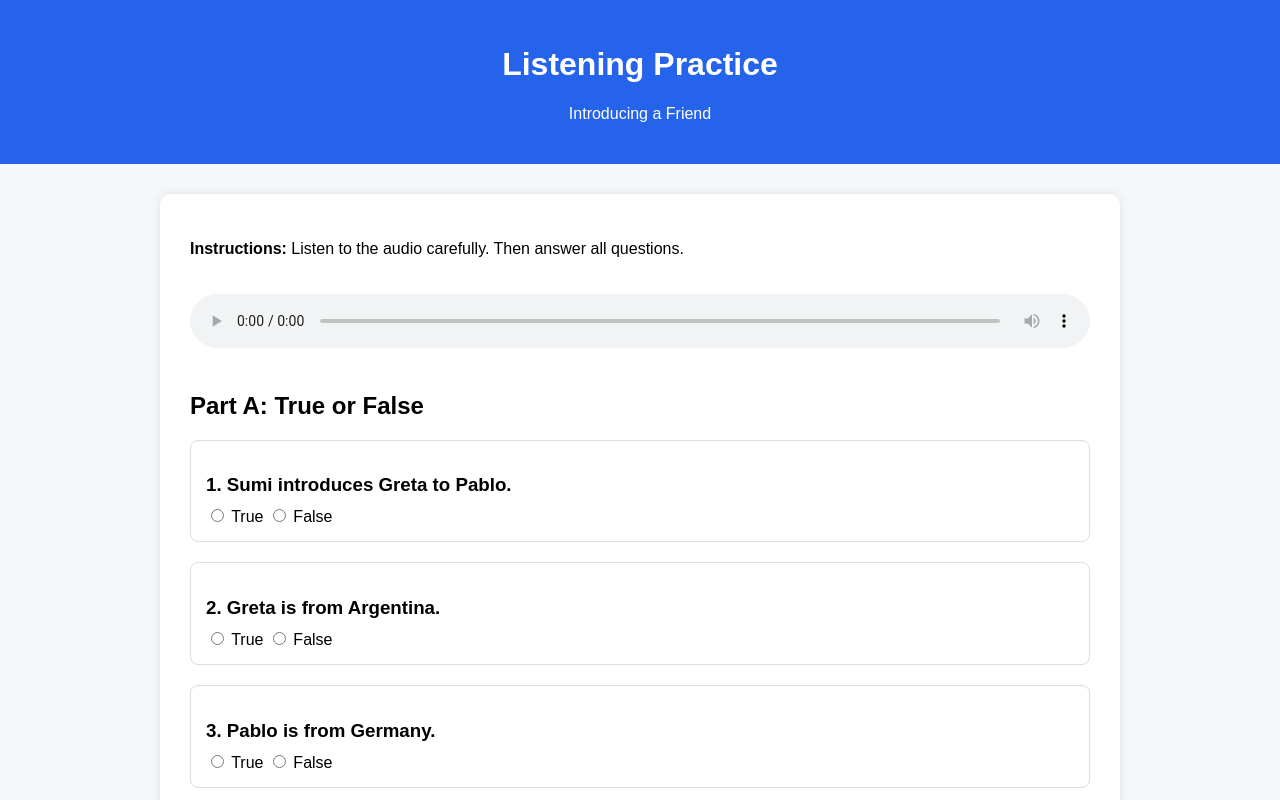
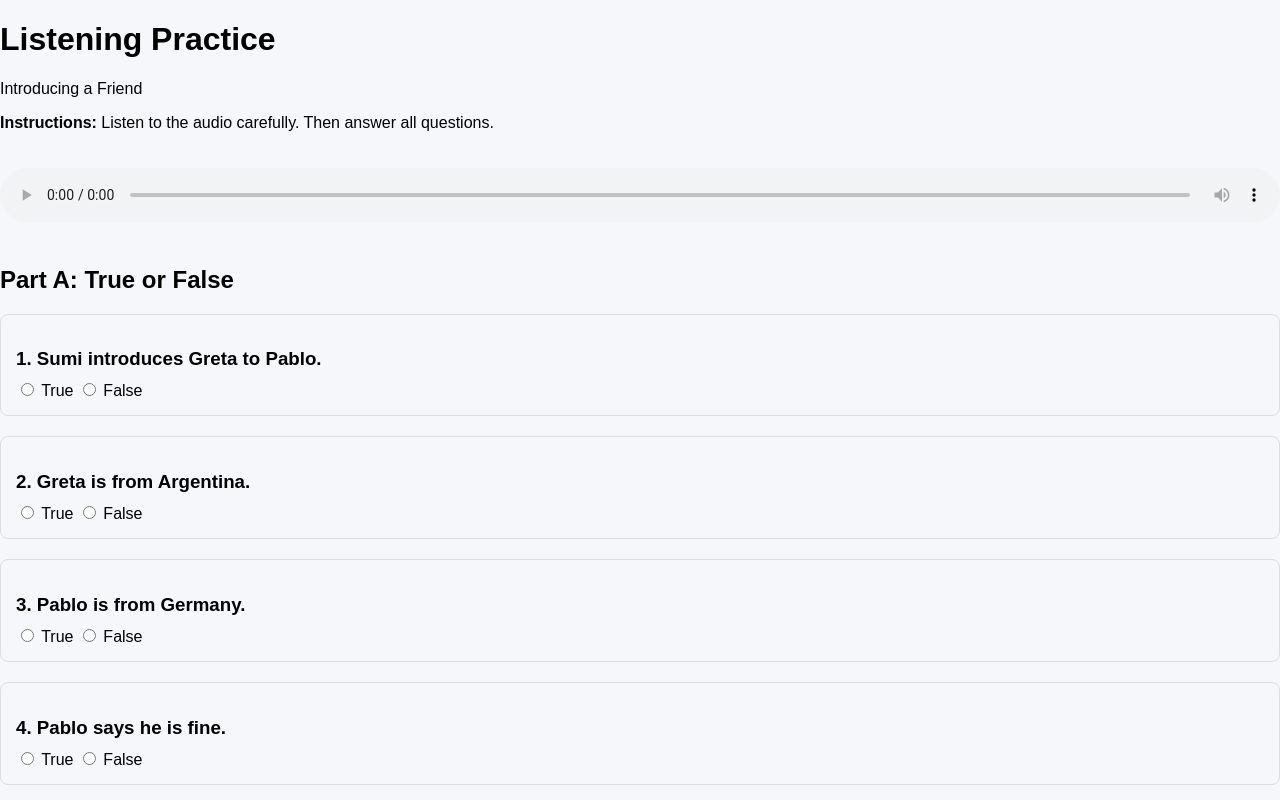
Before and after one commit to rhdyt789-cyber/beginner-3-listening-exercise, a plain HTML site: page index.html in a window 1280 px wide. Shown: the top 800 px of the page. Drawn offline with Linux system fonts and the light colour scheme.

Commit message:
Update index.html

```diff
--- a/index.html
+++ b/index.html
@@ -6,22 +6,6 @@
     background:#f5f7fa;
     margin:0;
     padding:0;
-}
-
-header{
-    background:#2563eb;
-    color:white;
-    text-align:center;
-    padding:25px;
-}
-
-.container{
-    max-width:900px;
-    margin:30px auto;
-    background:white;
-    padding:30px;
-    border-radius:10px;
-    box-shadow:0 0 10px rgba(0,0,0,0.1);
 }
 
 audio{
```
